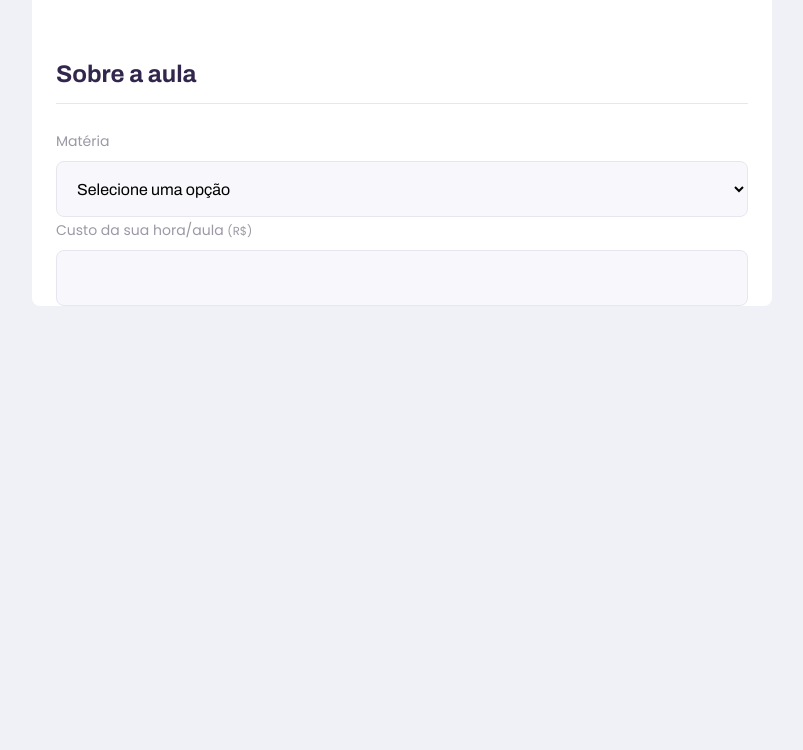
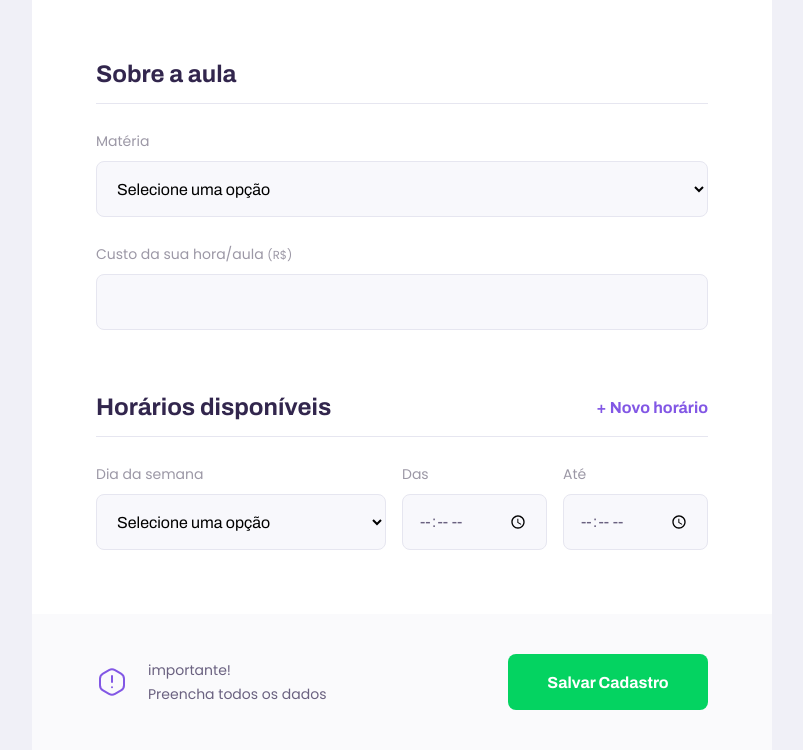
Before and after one commit to bernardomoraes/NLW-2, a plain HTML site: page give-classes.html in a window 1280 px wide. Shown: the part 981-1731 px from the top of the page, without its empty margins (238-1041 px from the left). Before the commit the page ends 1287 px from the top, so only its background shows below. Drawn offline with Linux system fonts and the light colour scheme.

Commit message:
Front-End Successfully Completed

```diff
--- a/give-classes.html
+++ b/give-classes.html
@@ -6,8 +6,8 @@
 
     <title>Proffy | Sua plataforma de Estudos Online</title>
 
+    <link rel="stylesheet" href="/styles/partials/give-classes.css" />
     <link rel="stylesheet" href="/styles/main.css" />
-    <link rel="stylesheet" href="/styles/partials/give-classes.css" />
     <link rel="stylesheet" href="/styles/partials/forms.css" />
     <link rel="stylesheet" href="/styles/partials/header.css" />
     <link
@@ -16,16 +16,17 @@
     />
   </head>
 
+  <script src="scripts/addField.js" defer></script>
+
   <body id="give-classes">
     <div id="container">
       <header class="page-header">
+        <!-- Header da Página -->
         <div class="top-bar-container">
           <!-- Botão de voltar e LogoMarca -->
           <a href="/"><img src="/images/icons/back.svg" alt="Voltar" /></a>
           <img src="/images/logo.svg" alt="Logomarca" />
         </div>
-
-        <!-- Div contendo todos as opções -->
         <div class="header-content">
           <strong>Que incrível que você quer dar aulas</strong>
           <p>O primeiro passo é preencher esse formulário de inscrição.</p>
@@ -64,6 +65,7 @@
 
           <fieldset>
             <legend>Sobre a aula</legend>
+
             <div class="select-block">
               <label for="subject">Matéria</label>
               <select name="subject" id="subject" required>
@@ -81,17 +83,61 @@
               </select>
             </div>
 
-            <div>
+            <div class="input-block">
+              <label for="cost"
+                >Custo da sua hora/aula <small>(R$)</small></label
+              >
+              <input type="number" name="cost" id="cost" />
+            </div>
+          </fieldset>
+
+          <fieldset id="schedule-items">
+            <legend>
+              Horários disponíveis
+              <button id="add-time" type="button">+ Novo horário</button>
+            </legend>
+
+            <div class="schedule-item">
+              <div class="select-block">
+                <label for="weekday">Dia da semana</label>
+                <select name="weekday[]" required>
+                  <option value="">Selecione uma opção</option>
+                  <option value="0">Domingo</option>
+                  <option value="1">Segunda-feira</option>
+                  <option value="2">Terça-feira</option>
+                  <option value="3">Quarta-feira</option>
+                  <option value="4">Quinta-feira</option>
+                  <option value="5">Sexta-feira</option>
+                  <option value="6">Sábado</option>
+                </select>
+              </div>
+
               <div class="input-block">
-                <label for="cost"
-                  >Custo da sua hora/aula <small>(R$)</small></label
-                >
-                <input type="number" name="cost" id="cost" />
+                <label for="time_from">Das</label>
+                <input type="time" name="time_from[]" required />
+              </div>
+
+              <div class="input-block">
+                <label for="time_to">Até</label>
+                <input type="time" name="time_to[]" required />
               </div>
             </div>
           </fieldset>
         </form>
+
+        <footer>
+          <p>
+            <img src="images/icons/warning.svg" alt="Aviso importante" />
+            importante! <br />
+            Preencha todos os dados
+          </p>
+          <button type="submit" form="create-class">Salvar Cadastro</button>
+        </footer>
       </main>
     </div>
+
+    <script>
+      document.querySelector('#container');
+    </script>
   </body>
 </html>
--- /dev/null
+++ b/scripts/addField.js
@@ -0,0 +1,18 @@
+// Procurar o botão
+document.querySelector('#add-time').addEventListener('click', cloneField);
+// Clicar no botão
+
+// Executar uma ação
+function cloneField() {
+  console.log('Hello World');
+  // Duplicar os campos
+  const newFieldContainer = document.querySelector('.schedule-item').cloneNode(true);
+
+  //Limpar os campos
+  const fields = newFieldContainer.querySelectorAll('input');
+
+  fields.forEach((e) => (e.value = ""))
+
+  // Colocar na página
+  document.querySelector('#schedule-items').appendChild(newFieldContainer);
+}
--- a/styles/partials/give-classes.css
+++ b/styles/partials/give-classes.css
@@ -3,7 +3,7 @@
   height: 100vh;
 }
 
-main {
+#give-classes main {
   background: var(--color-box-base);
   width: 100%;
   max-width: 74rem;
@@ -12,36 +12,145 @@
   padding-top: 6.4rem;
 }
 
-fieldset {
+#give-classes fieldset {
   border: none;
 
   padding: 0 2.4rem;
 }
 
-fieldset legend {
+#give-classes fieldset legend {
   font: 700 2.4rem Archivo;
   color: var(--color-text-title);
   margin-bottom: 2.4rem;
+
+  display: flex;
+  align-items: center;
   justify-content: space-between;
 
   width: 100%;
-
   padding-bottom: 1.6rem;
   border-bottom: 1px solid var(--color-line-in-white);
 }
 
+#give-classes fieldset legend button {
+  background: none;
+  border: 0;
+
+  color: var(--color-primary);
+
+  font: 700 1.6rem Archivo;
+
+  cursor: pointer;
+
+  transition: 0.2s;
+}
+
+#give-classes fieldset legend button:hover {
+  transform: translateY(-5px);
+  color: var(--color-primary-dark);
+}
+
 #give-classes fieldset + fieldset {
+  /* Fildset  que anterior a ele seja outro fildset */
   margin-top: 6.4rem;
 }
 
-#give-classes .input-block + .input-block,
-#give-classes .input-block + .textarea-block,
+#give-classes .input-block + .input-block, /* Dentro de #giveclasses pegue todos os .input-block que anterior seja um input-inputblock */
+#give-classes .input-block + .textarea-block, /* Pegue todas a textarea-block que o anterior seja um imput-block */
 #give-classes .select-block + .input-block {
-  margin-top: 2.4rem;
+  /* Pegue todos os input-block que anterior a ele seja um select-block */
+  margin-top: 2.4rem; /* Aplique margin superior de 2.4rem */
+}
+
+#give-classes main footer {
+  padding: 4rem 2.4rem;
+
+  background: var(--color-box-footer);
+  border-top: 1px solid var (--color-line-in-white);
+  margin-top: 6.4rem;
+}
+
+#give-classes main footer p {
+  display: flex;
+  align-items: center;
+  justify-content: center;
+
+  font-size: 1.4rem;
+  line-height: 2.4rem;
+
+  color: var(color-text-complement);
+}
+
+#give-classes main footer p img {
+  margin-right: 2rem;
+}
+
+#give-classes main footer button {
+  width: 100%;
+  height: 5.6rem;
+  background: var(--color-secondary);
+  color: var(--color-button-text);
+  border: 0;
+  border-radius: 0.8rem;
+  cursor: pointer;
+  font: 700 1.6rem Archivo;
+
+  /* Para garantir que ele fique alinhado ao meio */
+  display: flex;
+  align-items: center;
+  justify-content: center;
+  text-decoration: none;
+
+  transition: 0.2s;
+  margin-top: 3.2rem;
+}
+
+#give-classes main footer button:hover {
+  background: var(--color-secondary-dark);
+}
+.schedule-item + .schedule-item {
+  margin-top: 3.2rem;
+  padding-top: 3.2rem;
+  border-top: 1px solid (--color-line-in-white);
 }
 
 @media (min-width: 700px) {
   #give-classes #container {
     max-width: 100vw;
   }
+
+  .page-header .header-content {
+    margin-bottom: 0;
+  }
+
+  #give-classes main fieldset {
+    padding: 0 64px;
+  }
+
+  .schedule-item {
+    display: grid;
+    grid-template-columns: 2fr 1fr 1fr;
+    column-gap: 1.6rem;
+  }
+
+  .schedule-item .input-block {
+    margin-top: 0; /* Podemos usar o !important para conseguir aplicar um style de CSS que está com nível de cascata menor do que já definido*/
+  }
+
+  #give-classes #schedule-items .input-block + .input-block,
+  #give-classes #schedule-items .select-block + .input-block {
+    margin-top: 0;
+  }
+
+  #give-classes main footer {
+    padding: 40px 64px;
+    display: flex;
+    align-items: center;
+    justify-content: space-between;
+  }
+
+  #give-classes main footer button {
+    margin-top: 0;
+    width: 200px;
+  }
 }
```
Also changed, not shown: index.html (+1 -1 lines).
